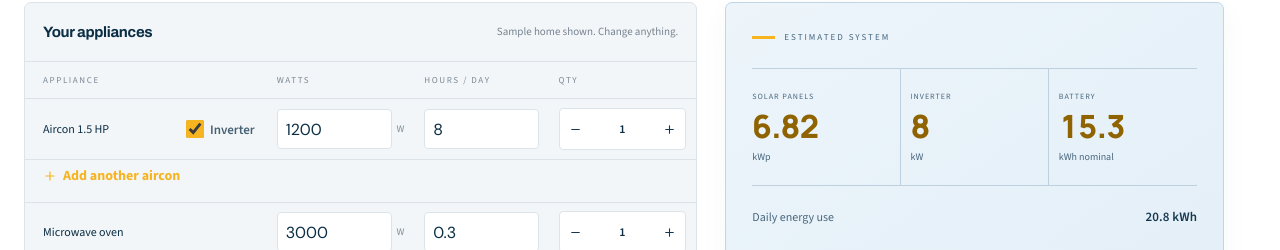
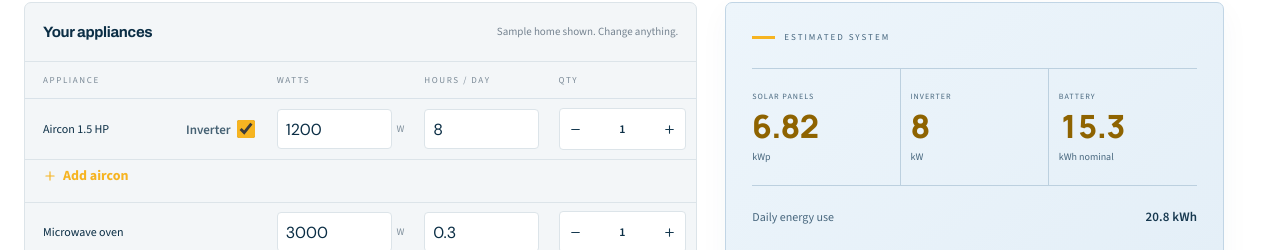
Before and after one commit to neilzkie14/aizek-renewables-web, a React (Vite) app: page / in a window 1280 px wide. Shown: the part 2476-2726 px from the top of the page. Built offline with nearby package versions, Linux system fonts and the light colour scheme.

Commit message:
Update ApplianceCalculator.tsx

```diff
--- a/src/components/ApplianceCalculator.tsx
+++ b/src/components/ApplianceCalculator.tsx
@@ -84,7 +84,7 @@ export default function ApplianceCalculator({ onQuote }: { onQuote: (estimate: A
           return <Fragment key={row.id}><tr className={[row.quantity === 0 ? 'appliance-inactive' : '', row.aircon ? 'aircon-row' : ''].join(' ').trim()}>
             <th scope="row">{row.aircon ? <span className="aircon-head">
               <span>{row.name}</span>
-              <label className="inverter-toggle"><input type="checkbox" checked={!!row.inverter} onChange={event => setInverter(row.id, event.target.checked)} /> Inverter</label>
+              <label className="inverter-toggle">Inverter <input type="checkbox" checked={!!row.inverter} onChange={event => setInverter(row.id, event.target.checked)} /></label>
               {row.removable && <button type="button" className="aircon-remove" aria-label="Remove this aircon" onClick={() => removeRow(row.id)}><X size={15} /></button>}
             </span> : row.name}</th>
             <td data-label="Watts"><div className="appliance-number"><input
@@ -105,7 +105,7 @@ export default function ApplianceCalculator({ onQuote }: { onQuote: (estimate: A
               <button type="button" aria-label={`Increase ${row.name} quantity`} disabled={row.quantity === 100} onClick={() => quantity(row.id, 1)}><Plus size={13} /></button>
             </div></td>
           </tr>
-          {index === lastAirconIndex && <tr className="aircon-add-row"><td colSpan={4}><button type="button" className="aircon-add" onClick={addAircon}><Plus size={14} /> Add another aircon</button></td></tr>}
+          {index === lastAirconIndex && <tr className="aircon-add-row"><td colSpan={4}><button type="button" className="aircon-add" onClick={addAircon}><Plus size={14} /> Add aircon</button></td></tr>}
           </Fragment>
         })}</tbody>
       </table>
```
